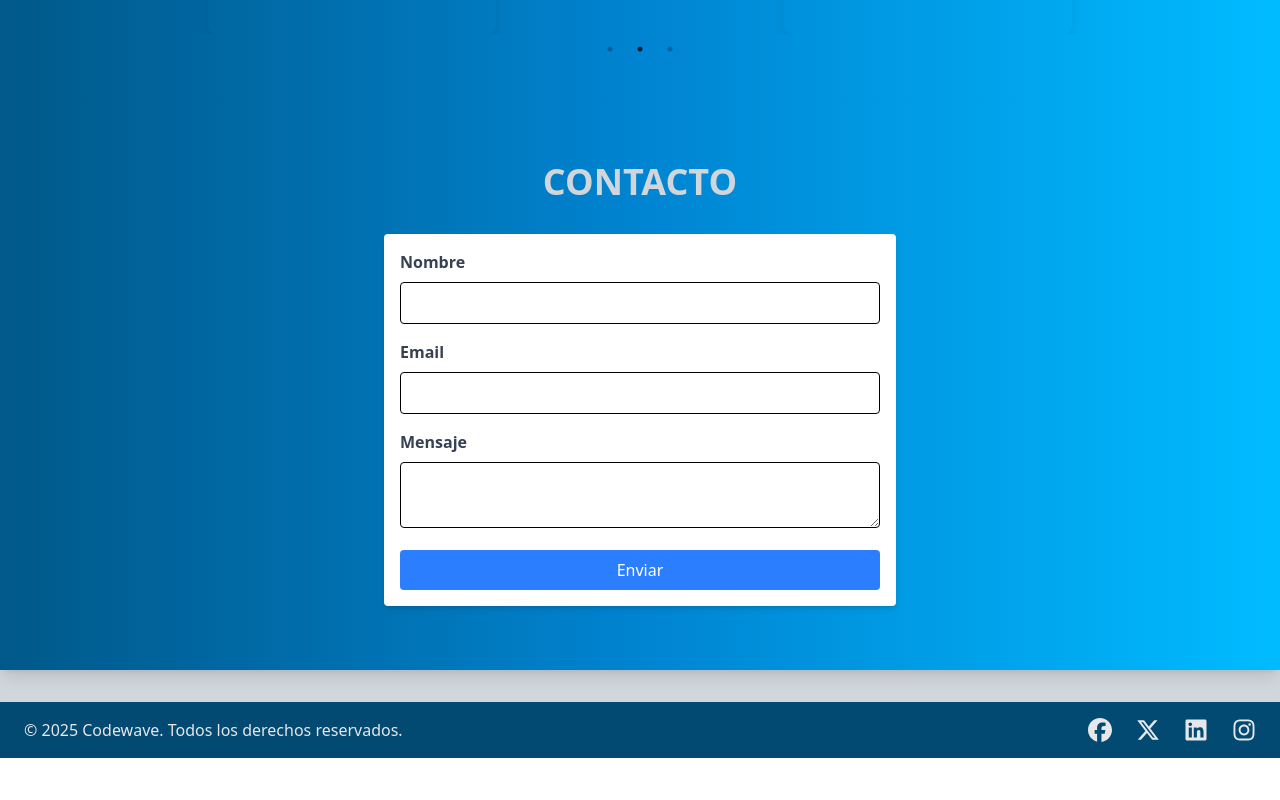
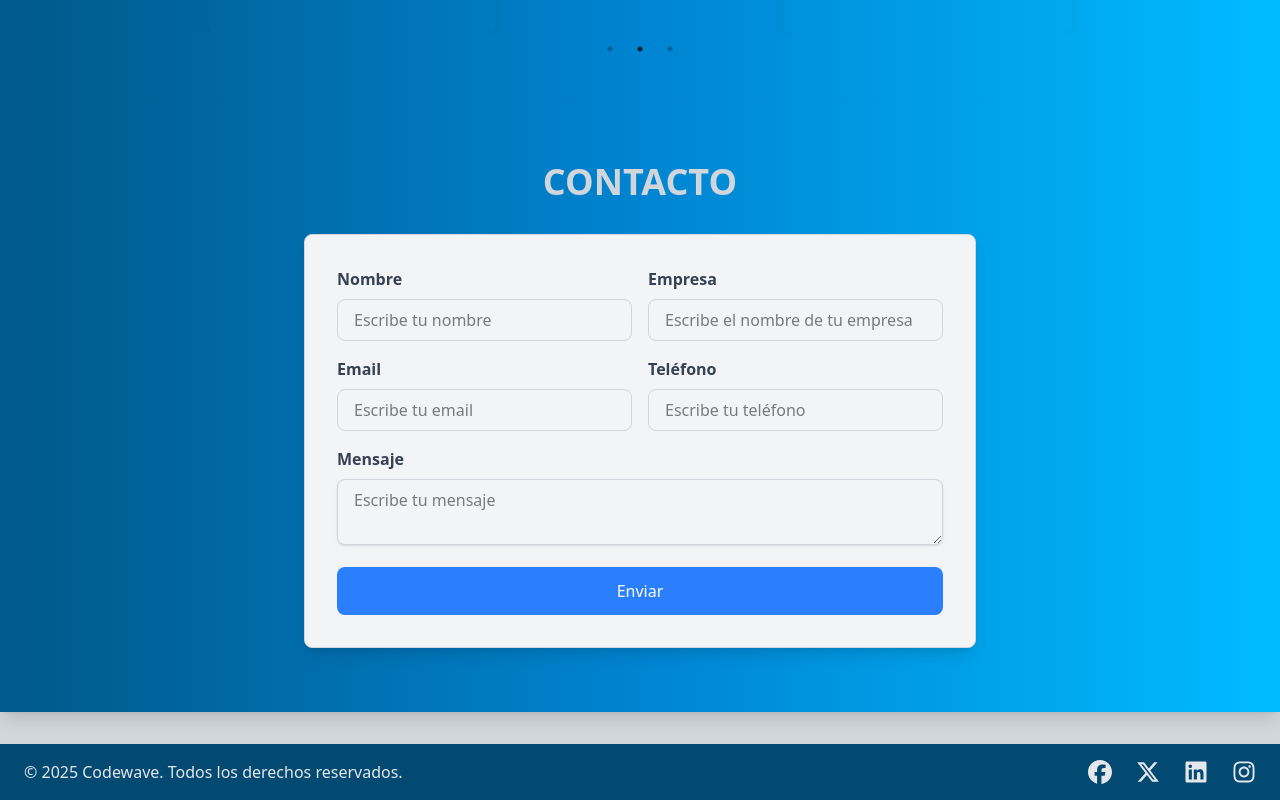
Before and after one commit to codewave-unahur/codewave-page, a React (Vite) app: page / in a window 1280 px wide. Shown: the part 2340-3140 px from the top of the page. Before the commit the page ends 3098 px from the top, so only its background shows below. Built offline with nearby package versions, Linux system fonts and the light colour scheme.

Commit message:
Fromulario de contacto

```diff
--- a/src/components/Contacto/Contacto.tsx
+++ b/src/components/Contacto/Contacto.tsx
@@ -1,59 +1,82 @@
 import React, { useState } from "react";
 import { Section } from "../common/Secciones";
+import InputField from "../Form/InputField";
+import TextAreaField from "../Form/TextAreaField";
+import fields from "./fieldsFrom";
 
 export const Contacto: React.FC = () => {
-  const [nombre, setNombre] = useState("");
-  const [email, setEmail] = useState("");
-  const [mensaje, setMensaje] = useState("");
+  const [formData, setFormData] = useState({
+    nombre: "",
+    empresa: "",
+    email: "",
+    telefono: "",
+    mensaje: ""
+  });
+
+  const [errors, setErrors] = useState({
+    nombre: false,
+    empresa: false,
+    email: false,
+    telefono: false,
+    mensaje: false
+  });
+
+  const handleChange = (e: React.ChangeEvent<HTMLInputElement | HTMLTextAreaElement>) => {
+    const { id, value } = e.target;
+    setFormData((prevData) => ({
+      ...prevData,
+      [id]: value
+    }));
+    setErrors((prevErrors) => ({
+      ...prevErrors,
+      [id]: value.trim() === ""
+    }));
+  };
 
   const handleSubmit = (e: React.FormEvent) => {
     e.preventDefault();
-    // Aquí puedes manejar el envío del formulario
-    window.location.href = `mailto:tuemail@example.com?subject=Consulta de ${nombre}&body=${mensaje}`;
+    const newErrors = {
+      nombre: formData.nombre.trim() === "",
+      empresa: formData.empresa.trim() === "",
+      email: formData.email.trim() === "",
+      telefono: formData.telefono.trim() === "",
+      mensaje: formData.mensaje.trim() === ""
+    };
+    setErrors(newErrors);
+
+    const hasErrors = Object.values(newErrors).some((error) => error);
+    if (!hasErrors) {
+      // Aquí puedes manejar el envío del formulario
+      window.location.href = `mailto:tuemail@example.com?subject=Consulta de ${formData.nombre}&body=${formData.mensaje}`;
+    }
   };
 
   return (
     <Section id="contacto" title="CONTACTO">
-      <form onSubmit={handleSubmit} className="max-w-lg mx-auto p-4 bg-white rounded shadow-md">
-        <div className="mb-4">
-          <label htmlFor="nombre" className="block text-gray-700 font-bold mb-2">
-            Nombre
-          </label>
-          <input
-            type="text"
-            id="nombre"
-            value={nombre}
-            onChange={(e) => setNombre(e.target.value)}
-            className="w-full px-3 py-2 border rounded"
-            required
+      <form onSubmit={handleSubmit} className="max-w-2xl mx-auto p-8 bg-gray-100 border border-gray-300 rounded-lg shadow-lg">
+        <div className="flex flex-wrap -mx-2">
+          {fields.map((field) => (
+            <InputField
+              key={field.id}
+              id={field.id}
+              label={field.label}
+              type={field.type}
+              value={formData[field.id]}
+              placeholder={field.placeholder}
+              onChange={handleChange}
+              hasError={errors[field.id]}
+            />
+          ))}
+          <TextAreaField
+            id="mensaje"
+            label="Mensaje"
+            value={formData.mensaje}
+            placeholder="Escribe tu mensaje"
+            onChange={handleChange}
+            hasError={errors.mensaje}
           />
         </div>
-        <div className="mb-4">
-          <label htmlFor="email" className="block text-gray-700 font-bold mb-2">
-            Email
-          </label>
-          <input
-            type="email"
-            id="email"
-            value={email}
-            onChange={(e) => setEmail(e.target.value)}
-            className="w-full px-3 py-2 border rounded"
-            required
-          />
-        </div>
-        <div className="mb-4">
-          <label htmlFor="mensaje" className="block text-gray-700 font-bold mb-2">
-            Mensaje
-          </label>
-          <textarea
-            id="mensaje"
-            value={mensaje}
-            onChange={(e) => setMensaje(e.target.value)}
-            className="w-full px-3 py-2 border rounded"
-            required
-          />
-        </div>
-        <button type="submit" className="w-full bg-blue-500 text-white py-2 rounded">
+        <button type="submit" className="w-full bg-blue-500 text-white py-3 rounded-lg hover:bg-blue-600 transition duration-300 ease-in-out transform hover:scale-105">
           Enviar
         </button>
       </form>
--- /dev/null
+++ b/src/components/Contacto/fieldsFrom.ts
@@ -0,0 +1,9 @@
+
+const fields = [
+  { id: "nombre", label: "Nombre", type: "text", placeholder: "Escribe tu nombre" },
+  { id: "empresa", label: "Empresa", type: "text", placeholder: "Escribe el nombre de tu empresa" },
+  { id: "email", label: "Email", type: "email", placeholder: "Escribe tu email" },
+  { id: "telefono", label: "Teléfono", type: "tel", placeholder: "Escribe tu teléfono" }
+];
+
+export default fields;
--- /dev/null
+++ b/src/components/Form/InputField.tsx
@@ -0,0 +1,40 @@
+import React from "react";
+
+interface InputFieldProps {
+  id: string;
+  label: string;
+  type: string;
+  value: string;
+  placeholder: string;
+  hasError: boolean;
+  onChange: (e: React.ChangeEvent<HTMLInputElement>) => void;
+}
+
+const InputField: React.FC<InputFieldProps> = ({
+  id, label,
+  type, value,
+  onChange,
+  placeholder,
+  hasError
+}) => (
+  <div className="mb-4 w-full md:w-1/2 px-2">
+    <label htmlFor={id} className="block text-gray-700 font-bold mb-2">
+      {label}
+    </label>
+    <input
+      type={type}
+      id={id}
+      value={value}
+      placeholder={placeholder}
+      onChange={onChange}
+      className={`w-full px-4 py-2 border rounded-lg focus:outline-none
+        focus:ring-2 transition duration-300 ease-in-out
+        ${hasError ? 'border-red-300 focus:ring-red-300' : 'border-gray-300 focus:ring-blue-500'}
+        `}
+      required
+    />
+    {hasError && <p className="text-red-300 text-sm mt-1">{`El campo ${label.toLowerCase()} es obligatorio`}</p>}
+  </div>
+);
+
+export default InputField;
--- /dev/null
+++ b/src/components/Form/TextAreaField.tsx
@@ -0,0 +1,38 @@
+import React from "react";
+
+interface TextAreaFieldProps {
+  id: string;
+  label: string;
+  value: string;
+  placeholder: string;
+  hasError: boolean;
+  onChange: (e: React.ChangeEvent<HTMLTextAreaElement>) => void;
+}
+
+const TextAreaField: React.FC<TextAreaFieldProps> = ({
+  id, label,
+  value,
+  onChange,
+  placeholder,
+  hasError
+}) => (
+  <div className="mb-4 w-full px-2">
+    <label htmlFor={id} className="block text-gray-700 font-bold mb-2">
+      {label}
+    </label>
+    <textarea
+      id={id}
+      value={value}
+      onChange={onChange}
+      placeholder={placeholder}
+      className={`w-full px-4 py-2 border rounded-lg shadow-sm focus:outline-none
+        focus:ring-2 transition duration-300 ease-in-out
+        ${hasError ? 'border-red-300 focus:ring-red-300' : 'border-gray-300 focus:ring-blue-500'}
+        `}
+      required
+    />
+    {hasError && <p className="text-red-300 text-sm mt-1">{`El campo ${label.toLowerCase()} es obligatorio`}</p>}
+  </div>
+);
+
+export default TextAreaField;
```
Also changed, not shown: components.json (added), 1 other file (tests, documents, lock files or other folders).
